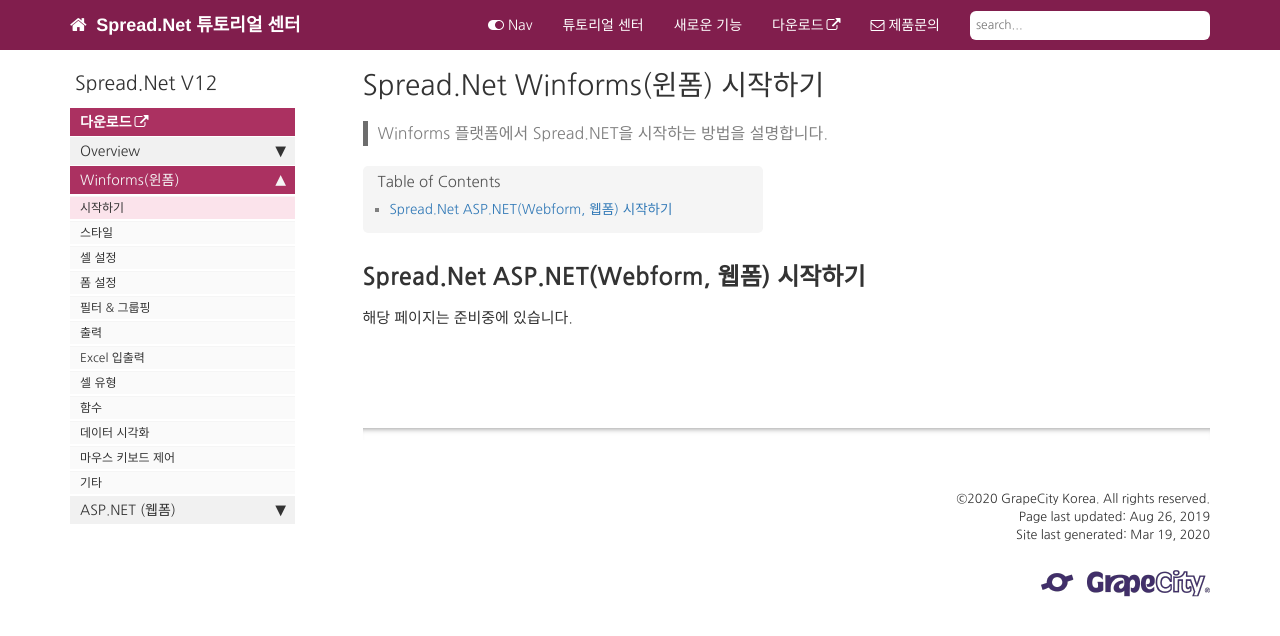
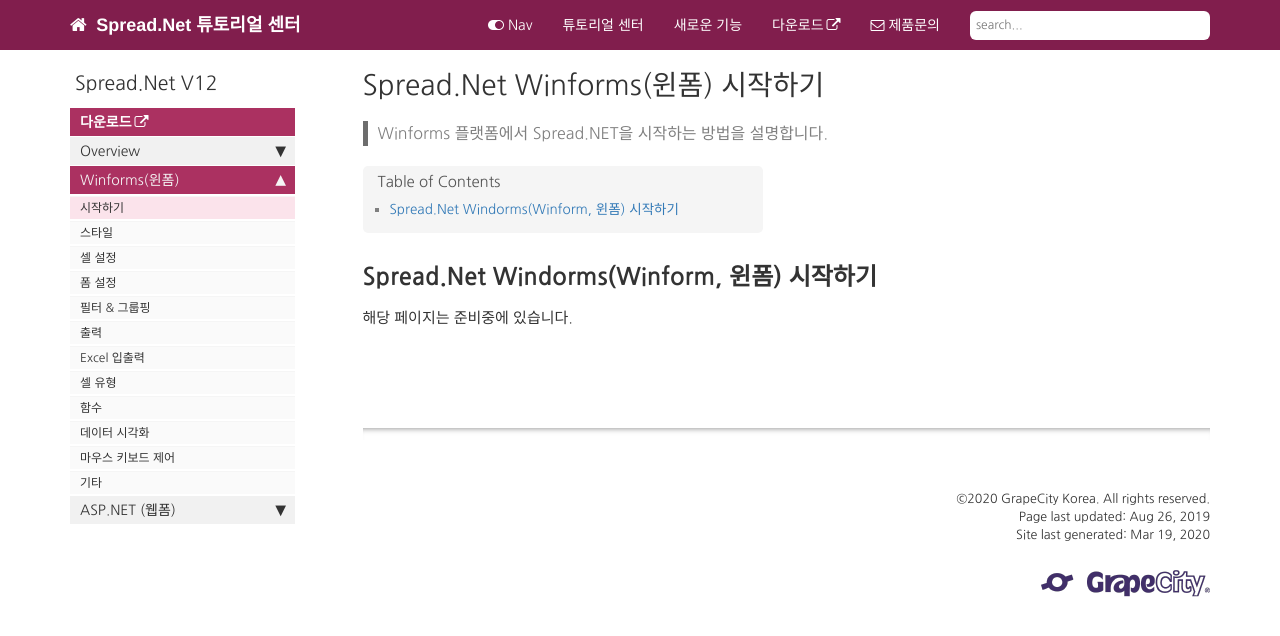
Before and after one commit to grapecity-korea/SP.NETraining.github.io, a Jekyll site: the page built from pages/mydoc/spwin_start.md, in a window 1280 px wide. Shown: the top 636 px of the page. Built offline with Jekyll 4.4.1, drawn with Linux system fonts in a browser that asks for light colours; comment, search, counter and statistics services are not loaded.

Commit message:
Update spwin_start.md

```diff
--- a/pages/mydoc/spwin_start.md
+++ b/pages/mydoc/spwin_start.md
@@ -8,6 +8,6 @@ permalink: spwin_start.html
 folder: mydoc
 ---
 
-## Spread.Net ASP.NET(Webform, 웹폼) 시작하기
+## Spread.Net Windorms(Winform, 윈폼) 시작하기
 
 해당 페이지는 준비중에 있습니다.
```
